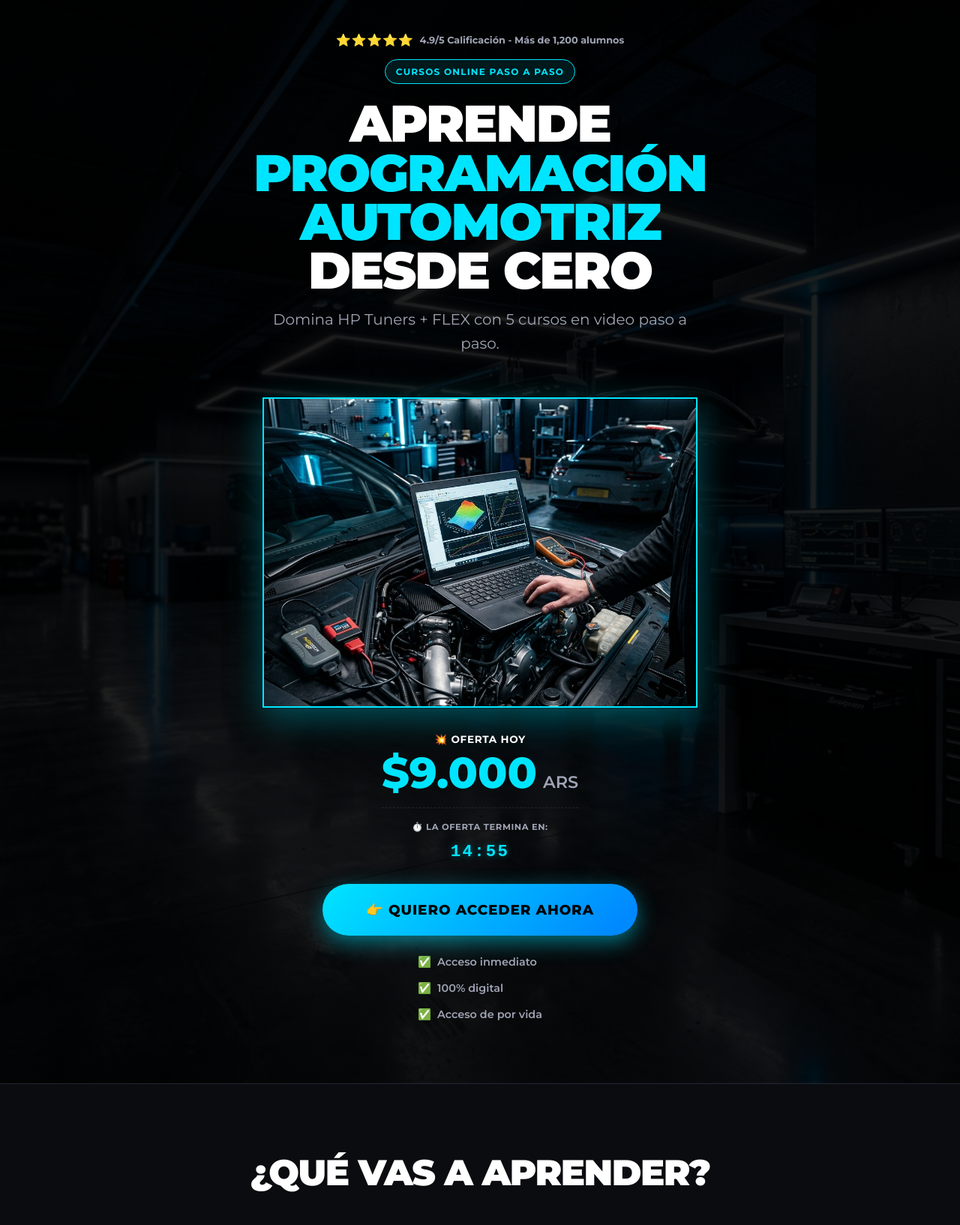
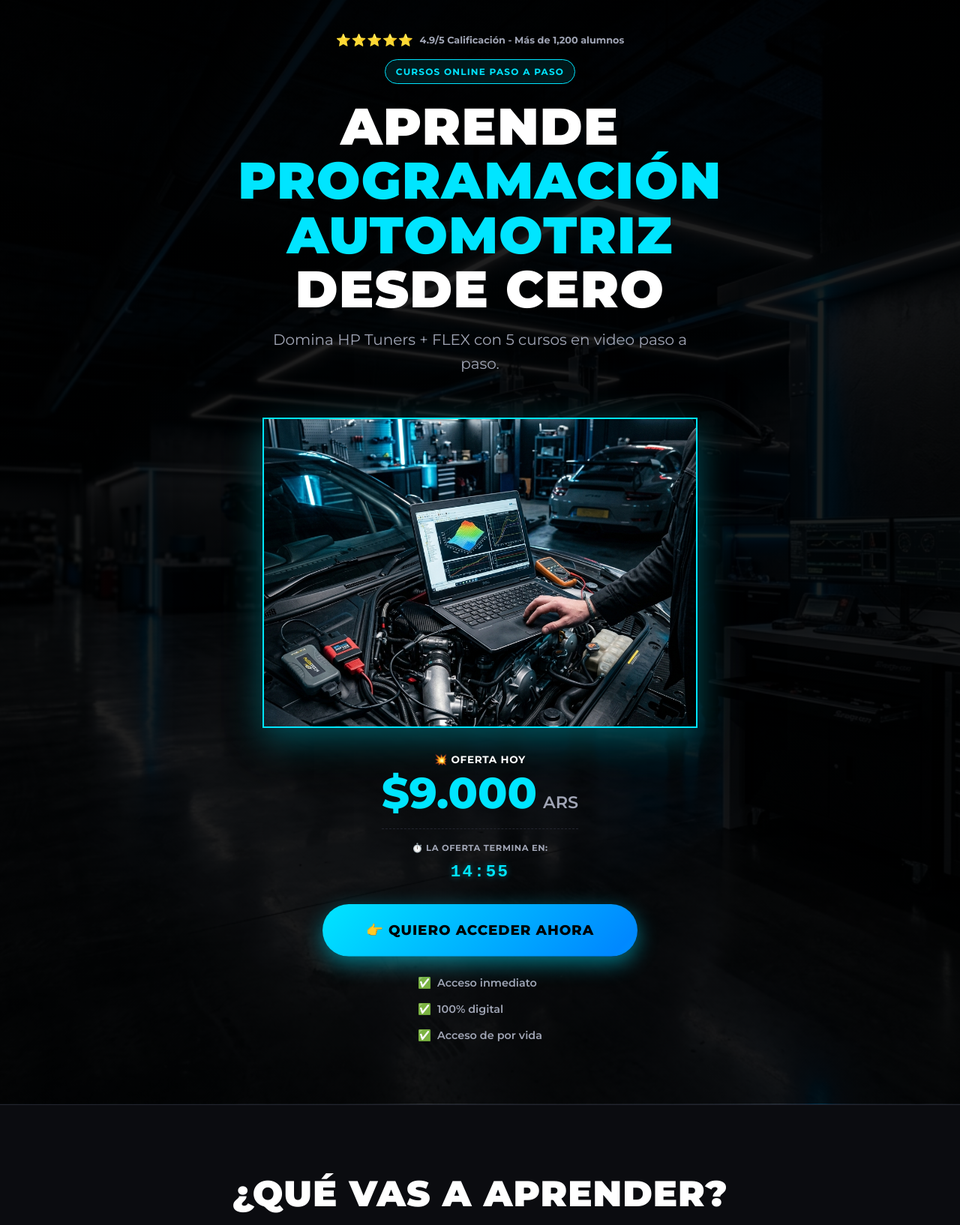
Before and after one commit to dddeeegggooo92-sudo/programacion-ecu, a plain HTML site: page index.html in a window 1280 px wide. Shown: the part 80-1714 px from the top of the page at 75% size. Drawn offline with Linux system fonts and the light colour scheme.

Commit message:
Ajustar espaciado de letras de los titulares a valores ligeramente positivos para asegurar una legibilidad impecable en la tipografía gruesa

```diff
--- a/index.html
+++ b/index.html
@@ -10,7 +10,7 @@
     <link rel="preconnect" href="https://fonts.gstatic.com" crossorigin>
     <link href="https://fonts.googleapis.com/css2?family=Bebas+Neue&family=Montserrat:wght@400;600;700;800;900&display=swap" rel="stylesheet">
     <!-- Custom Stylesheet -->
-    <link rel="stylesheet" href="styles.css?v=33.0">
+    <link rel="stylesheet" href="styles.css?v=34.0">
 </head>
 <body>
 
--- a/styles.css
+++ b/styles.css
@@ -65,7 +65,7 @@ body {
 h1, h2, h3, h4 {
     color: var(--text-main);
     text-transform: uppercase;
-    letter-spacing: -0.02em; /* Compacto y agresivo de marca deportiva */
+    letter-spacing: 0.02em; /* Cambiado a positivo para mejorar la legibilidad */
 }
 
 .section-title {
@@ -75,7 +75,7 @@ h1, h2, h3, h4 {
     margin-bottom: 48px;
     color: var(--text-main);
     font-weight: 900; /* Extra negrita / Black */
-    letter-spacing: -0.03em;
+    letter-spacing: 0.02em; /* Espaciado que separa las letras para lectura clara */
 }
 
 p {
@@ -295,10 +295,10 @@ p {
 .hero-title {
     font-family: var(--font-heading);
     font-size: clamp(2.3rem, 5.8vw, 4.3rem); /* Proporcional para Montserrat Black */
-    line-height: 0.95;
+    line-height: 1.05; /* Aumentado ligeramente para mayor legibilidad vertical */
     margin-bottom: 16px;
     font-weight: 900; /* Extra negrita / Black */
-    letter-spacing: -0.03em;
+    letter-spacing: 0.02em; /* Espaciado que separa las letras para lectura clara */
 }
 
 .hero-title .highlight {
@@ -1019,7 +1019,7 @@ summary.faq-question::-webkit-details-marker {
     line-height: 1.05;
     margin-bottom: 16px;
     font-weight: 900; /* Extra negrita / Black */
-    letter-spacing: -0.03em;
+    letter-spacing: 0.02em; /* Espaciado que separa las letras para lectura clara */
 }
 
 .cta-desc {
```
